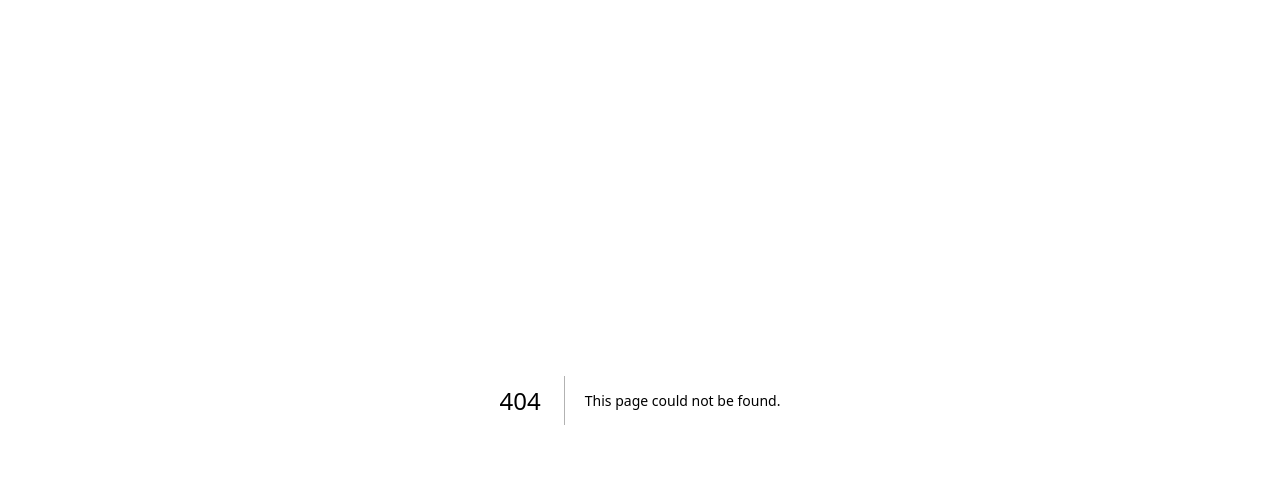
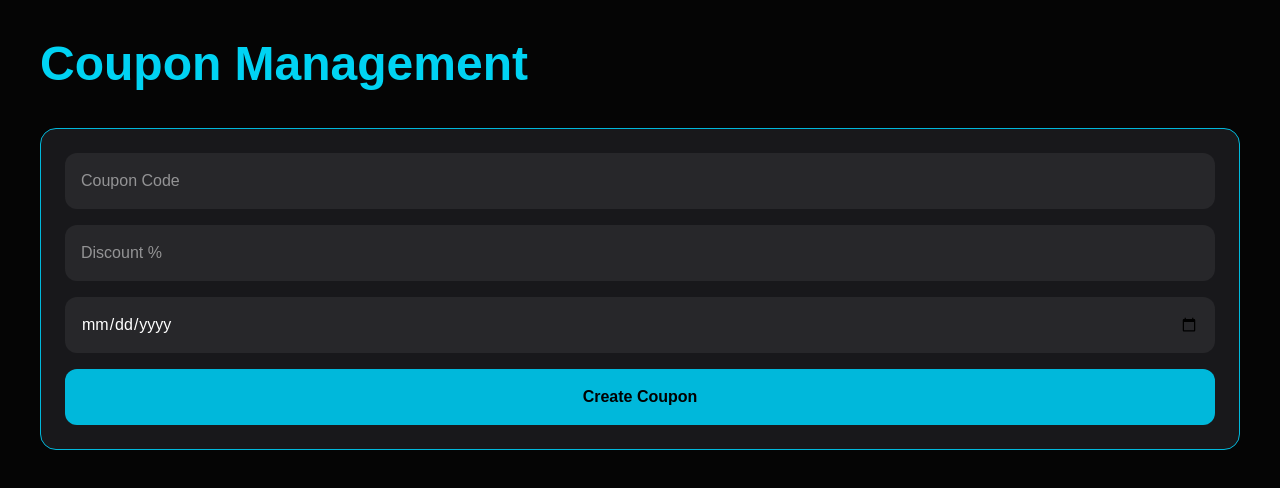
Before and after one commit to oijerry/gaming-thumbnail-marketplace, a Next.js app: page /admin/coupons in a window 1280 px wide. Before the commit this address had no page. Shown: the top 488 px of the page. Built offline with nearby package versions, Linux system fonts and the light colour scheme; no server answers; the database is empty.

Commit message:
Add Admin Coupon Management API

```diff
--- /dev/null
+++ b/app/admin/coupons/page.tsx
@@ -0,0 +1,133 @@
+"use client";
+
+import { useEffect, useState } from "react";
+
+type Coupon = {
+  _id: string;
+  code: string;
+  discount: number;
+  active: boolean;
+  expiresAt: string;
+};
+
+export default function CouponsPage() {
+  const [coupons, setCoupons] = useState<Coupon[]>([]);
+  const [code, setCode] = useState("");
+  const [discount, setDiscount] = useState("");
+  const [expiresAt, setExpiresAt] = useState("");
+
+  const loadCoupons = async () => {
+    const res = await fetch("/api/admin/coupons");
+    const data = await res.json();
+
+    if (data.success) {
+      setCoupons(data.coupons);
+    }
+  };
+
+  useEffect(() => {
+    void loadCoupons();
+  }, []);
+
+  const createCoupon = async () => {
+    const res = await fetch("/api/admin/coupons", {
+      method: "POST",
+      headers: {
+        "Content-Type": "application/json",
+      },
+      body: JSON.stringify({
+        code,
+        discount: Number(discount),
+        expiresAt,
+      }),
+    });
+
+    const data = await res.json();
+
+    if (data.success) {
+      alert("Coupon Created ✅");
+      setCode("");
+      setDiscount("");
+      setExpiresAt("");
+      void loadCoupons();
+    } else {
+      alert(data.message);
+    }
+  };
+
+  return (
+    <div className="min-h-screen bg-[#050505] text-white p-10">
+
+      <h1 className="text-5xl font-bold text-cyan-400 mb-10">
+        Coupon Management
+      </h1>
+
+      <div className="bg-zinc-900 p-6 rounded-2xl border border-cyan-500">
+
+        <input
+          placeholder="Coupon Code"
+          className="w-full p-4 rounded-xl bg-zinc-800 mb-4"
+          value={code}
+          onChange={(e) => setCode(e.target.value)}
+        />
+
+        <input
+          placeholder="Discount %"
+          type="number"
+          className="w-full p-4 rounded-xl bg-zinc-800 mb-4"
+          value={discount}
+          onChange={(e) => setDiscount(e.target.value)}
+        />
+
+        <input
+          type="date"
+          className="w-full p-4 rounded-xl bg-zinc-800 mb-4"
+          value={expiresAt}
+          onChange={(e) => setExpiresAt(e.target.value)}
+        />
+
+        <button
+          onClick={createCoupon}
+          className="w-full py-4 rounded-xl bg-cyan-500 text-black font-bold"
+        >
+          Create Coupon
+        </button>
+
+      </div>
+
+      <div className="mt-10 space-y-4">
+
+        {coupons.map((coupon) => (
+          <div
+            key={coupon._id}
+            className="bg-zinc-900 border border-cyan-500 rounded-xl p-5 flex justify-between items-center"
+          >
+            <div>
+              <h2 className="text-2xl font-bold">{coupon.code}</h2>
+
+              <p>{coupon.discount}% OFF</p>
+
+              <p>
+                Expires :
+                {" "}
+                {new Date(coupon.expiresAt).toLocaleDateString()}
+              </p>
+            </div>
+
+            <span
+              className={`px-4 py-2 rounded-xl ${
+                coupon.active
+                  ? "bg-green-600"
+                  : "bg-red-600"
+              }`}
+            >
+              {coupon.active ? "Active" : "Inactive"}
+            </span>
+          </div>
+        ))}
+
+      </div>
+
+    </div>
+  );
+}
--- /dev/null
+++ b/app/api/admin/coupons/route.ts
@@ -0,0 +1,69 @@
+import { NextRequest, NextResponse } from "next/server";
+import { connectDB } from "@/lib/mongodb";
+import Coupon from "@/models/Coupon";
+
+export async function GET() {
+  try {
+    await connectDB();
+
+    const coupons = await Coupon.find().sort({
+      createdAt: -1,
+    });
+
+    return NextResponse.json({
+      success: true,
+      coupons,
+    });
+  } catch (error: any) {
+    return NextResponse.json(
+      {
+        success: false,
+        message: error.message,
+      },
+      {
+        status: 500,
+      }
+    );
+  }
+}
+
+export async function POST(req: NextRequest) {
+  try {
+    await connectDB();
+
+    const body = await req.json();
+
+    const exists = await Coupon.findOne({
+      code: body.code.toUpperCase(),
+    });
+
+    if (exists) {
+      return NextResponse.json({
+        success: false,
+        message: "Coupon already exists",
+      });
+    }
+
+    const coupon = await Coupon.create({
+      code: body.code.toUpperCase(),
+      discount: body.discount,
+      expiresAt: body.expiresAt,
+      active: true,
+    });
+
+    return NextResponse.json({
+      success: true,
+      coupon,
+    });
+  } catch (error: any) {
+    return NextResponse.json(
+      {
+        success: false,
+        message: error.message,
+      },
+      {
+        status: 500,
+      }
+    );
+  }
+}
--- a/components/Payment/PaymentButton.tsx
+++ b/components/Payment/PaymentButton.tsx
@@ -53,6 +53,48 @@ export default function PaymentButton({
 
   const [loading, setLoading] = useState(false);
 
+  const [couponCode, setCouponCode] = useState("");
+const [discount, setDiscount] = useState(0);
+const [finalAmount, setFinalAmount] = useState(amount);
+const [couponLoading, setCouponLoading] = useState(false);
+
+const applyCoupon = async () => {
+  if (!couponCode.trim()) {
+    alert("Enter Coupon Code");
+    return;
+  }
+
+  try {
+    setCouponLoading(true);
+
+    const res = await fetch("/api/coupon", {
+      method: "POST",
+      headers: {
+        "Content-Type": "application/json",
+      },
+      body: JSON.stringify({
+        code: couponCode,
+        amount,
+      }),
+    });
+
+    const data = await res.json();
+
+    if (data.success) {
+      setDiscount(data.discount);
+      setFinalAmount(data.finalAmount);
+      alert("Coupon Applied ✅");
+    } else {
+      alert(data.message);
+    }
+  } catch (err) {
+    console.error(err);
+    alert("Coupon Error");
+  } finally {
+    setCouponLoading(false);
+  }
+};
+
   const handlePayment = async () => {
     if (!customerName.trim()) {
       alert("Please enter your name.");
@@ -72,8 +114,7 @@ export default function PaymentButton({
           templateName,
           customerName,
           customerEmail,
-          price: amount,
-        }),
+price: finalAmount,        }),
       });
 
       const orderJson = await orderRes.json();
@@ -92,8 +133,7 @@ export default function PaymentButton({
           "Content-Type": "application/json",
         },
         body: JSON.stringify({
-          amount,
-        }),
+amount: finalAmount,        }),
       });
 
       const data = await res.json();
```
